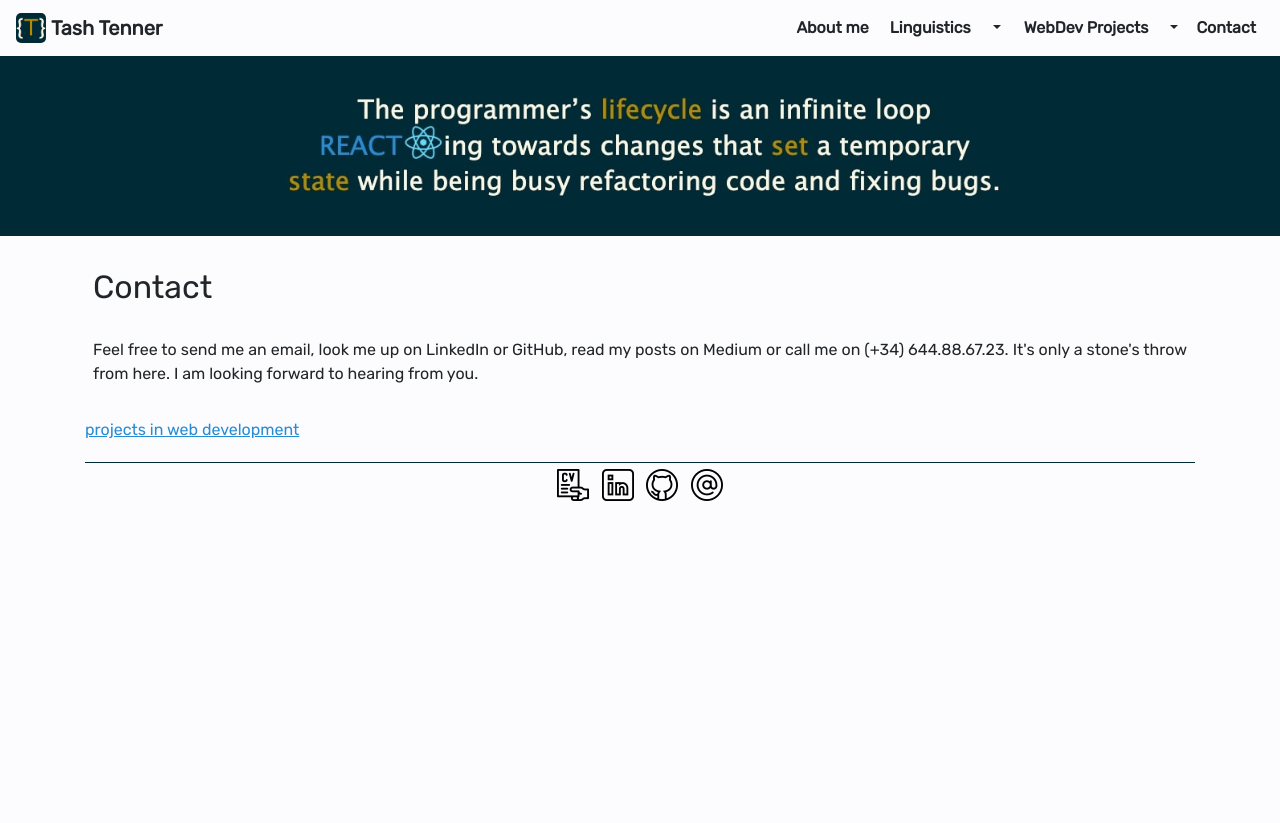
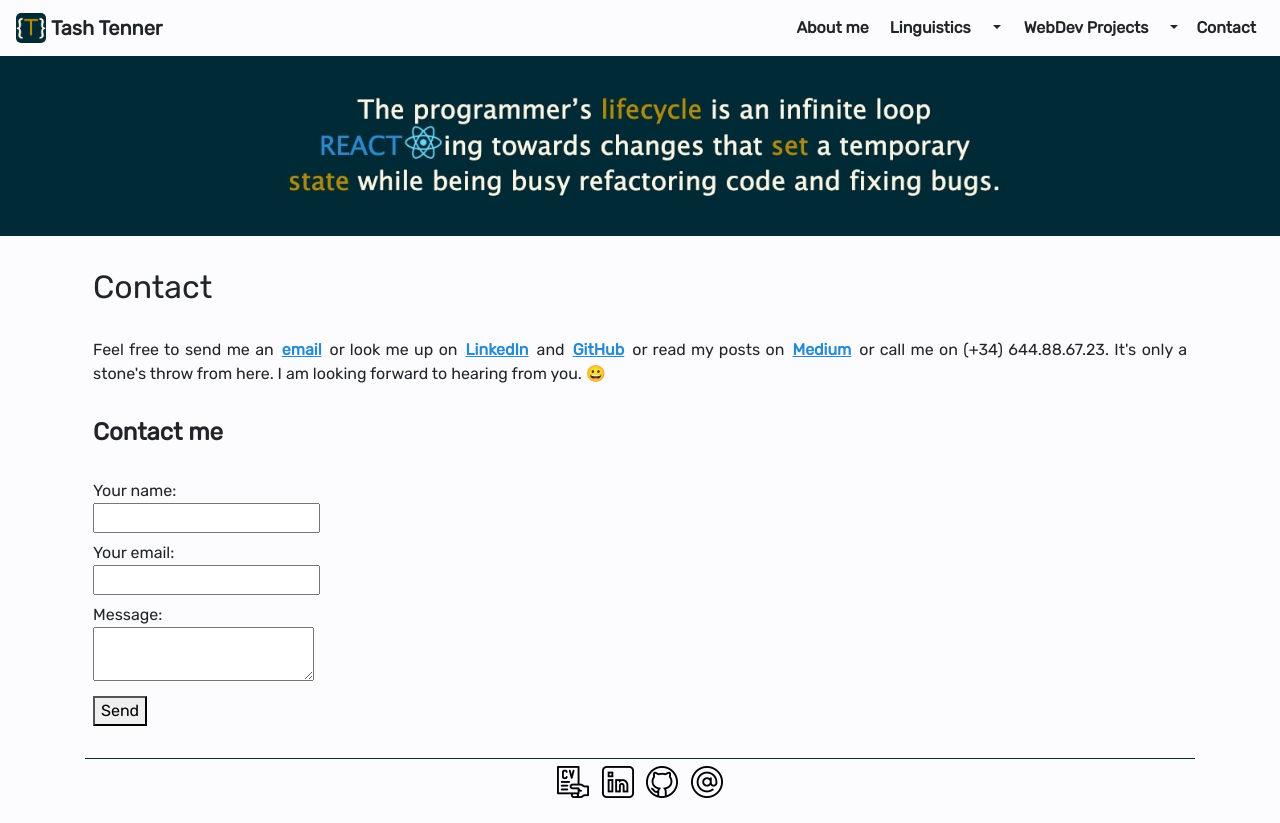
Before and after one commit to TashTenner/portfolioReactFront, a React (Create React App) app: page /contact in a window 1280 px wide. Before the commit the page ends 800 px from the top, so only its background shows below. Built offline with nearby package versions, Linux system fonts and the light colour scheme.

Commit message:
add netlify form

```diff
--- a/package.json
+++ b/package.json
@@ -3,9 +3,11 @@
   "version": "0.1.0",
   "private": true,
   "dependencies": {
+    "@reach/router": "^1.3.3",
     "axios": "^0.19.2",
     "bootstrap": "^4.4.1",
     "dotenv": "^8.2.0",
+    "gatsby-link": "^2.3.2",
     "normalize.css": "^8.0.1",
     "react": "^16.12.0",
     "react-bootstrap": "^1.0.0-beta.16",
--- a/src/views/About.js
+++ b/src/views/About.js
@@ -40,6 +40,10 @@ const StyledLink = styled.a`
   margin: 0.5em;
   color: #268bd2;
   font-weight: bold;
+  text-decoration: underline;
+    &:hover {
+      color: #838383;
+    }
 `;
 
 const StyledLinkRouter = styled(Link)`
@@ -123,7 +127,7 @@ class About extends Component {
           <DividedSkillsDiv>
             <SkillsTitle>Coding skills</SkillsTitle>
             <SkillsText className="no-margin-bottom">Main: JavaScript, React, HTML & CSS, Redux</SkillsText>
-            <SkillsText className="no-margin-top">Additional: MongoDB, Express, NodeJS, Bootstrap, Styled Components, Git & GitHub, ES6, Mongoose, RESTful WebServices, Postman, Mapbox, Balsamiq Wireframes</SkillsText>
+            <SkillsText className="no-margin-top">Additional: MongoDB, Express, NodeJS, Bootstrap, Styled Components, Git & GitHub, ES6, Mongoose, RESTful WebServices, Postman, Mapbox, Figma, Balsamiq Wireframes</SkillsText>
           </DividedSkillsDiv>
           <DividedSkillsDiv className="center">
             <SkillsTitle>Linguistic skills</SkillsTitle>
--- a/src/views/Contact.js
+++ b/src/views/Contact.js
@@ -1,15 +1,22 @@
 import React, { Component } from 'react';
-import { Link } from "react-router-dom";
 import styled from 'styled-components';
+import { navigateTo } from "gatsby-link";
+// import axios from "axios";
 
-const AboutBox = styled.div`
+function encode(data) {
+  return Object.keys(data)
+    .map(key => encodeURIComponent(key) + "=" + encodeURIComponent(data[key]))
+    .join("&");
+}
+
+const ContactBox = styled.div`
   .yellow-brown {
     color: #b58900;
     font-weight: bold;
   }
 `;
 
-const TitleAbout = styled.h1`
+const TitleContact = styled.h1`
   margin: 2rem 0.5rem;
 `;
 
@@ -18,8 +25,15 @@ const StyledDiv = styled.div`
   text-align: justify;
 `;
 
-const StyledLinkRouter = styled(Link)`
+const SubTitle = styled.h2`
+  margin: 2rem 0.5rem;
+  font-weight: bold;
+`;
+
+const StyledLink = styled.a`
+  margin: 0.5em;
   color: #268bd2;
+  font-weight: bold;
   text-decoration: underline;
     &:hover {
       color: #838383;
@@ -27,13 +41,191 @@ const StyledLinkRouter = styled(Link)`
 `;
 
 class Contact extends Component {
+
+  constructor(props) {
+    super(props);
+    this.state = {};
+  }
+
+  handleChange = e => {
+    this.setState({ [e.target.name]: e.target.value });
+  };
+
+  handleSubmit = e => {
+    e.preventDefault();
+    const form = e.target;
+    fetch("/", {
+      method: "POST",
+      headers: { "Content-Type": "application/x-www-form-urlencoded" },
+      body: encode({
+        "form-name": form.getAttribute("name"),
+        ...this.state
+      })
+    })
+      .then(() => navigateTo(form.getAttribute("action")))
+      .catch(error => alert(error));
+  };
+
+
+  // state = {
+  //   name: '',
+  //   message: '',
+  //   email: '',
+  //   sent: false,
+  //   buttonText: 'Send Message'
+  // }
+
+  // formSubmit = (e) => {
+  //   e.preventDefault()
+
+  //   this.setState({
+  //     buttonText: '...sending'
+  //   })
+
+  //   let data = {
+  //     name: this.state.name,
+  //     email: this.state.email,
+  //     message: this.state.message
+  //   }
+
+  //   axios.post('API_URI', data)
+  //     .then(res => {
+  //       this.setState({ sent: true }, this.resetForm())
+  //     })
+  //     .catch(() => {
+  //       console.log('Message not sent')
+  //     })
+  // }
+
+  // resetForm = () => {
+  //   this.setState({
+  //     name: '',
+  //     message: '',
+  //     email: '',
+  //     buttonText: 'Message Sent'
+  //   })
+  // }
+
   render() {
     return (
-      <AboutBox>
-        <TitleAbout>Contact</TitleAbout>
-        <StyledDiv>Feel free to send me an email, look me up on LinkedIn or GitHub, read my posts on Medium or call me on (+34) 644.88.67.23. It's only a stone's throw from here. I am looking forward to hearing from you.</StyledDiv>
-        <StyledLinkRouter to="/projects">projects in web development</StyledLinkRouter>
-      </AboutBox>
+      <ContactBox>
+        <TitleContact>Contact</TitleContact>
+        <StyledDiv>Feel free to send me an
+        <StyledLink href="mailto:mail@tash-tenner.com?subject=Hi" title="Mail" rel="noopener noreferrer">email</StyledLink>
+        or look me up on
+        <StyledLink href="https://www.linkedin.com/in/tashtenner/" title="LinkedIn" target="_blank" rel="noopener noreferrer">LinkedIn</StyledLink>
+        and
+        <StyledLink href="https://github.com/TashTenner" title="GitHub" target="_blank" rel="noopener noreferrer">GitHub</StyledLink>
+        or read my posts on
+        <StyledLink href="https://medium.com/@tashtenner" title="Medium" target="_blank" rel="noopener noreferrer">Medium</StyledLink>
+        or call me on (+34) 644.88.67.23. It's only a stone's throw from here. I am looking forward to hearing from you. <span role="img" aria-label="grinning">😀</span></StyledDiv>
+        <SubTitle>Contact me</SubTitle>
+
+        <StyledDiv>
+          <form
+            name="contact"
+            method="post"
+            action="/thanks/"
+            data-netlify="true"
+            data-netlify-honeypot="bot-field"
+            onSubmit={this.handleSubmit}
+          >
+            {/* The `form-name` hidden field is required to support form submissions without JavaScript */}
+            <input type="hidden" name="form-name" value="contact" />
+            <p hidden>
+              <label>
+                Don’t fill this out:{" "}
+                <input name="bot-field" onChange={this.handleChange} />
+              </label>
+            </p>
+            <p>
+              <label>
+                Your name:<br />
+                <input type="text" name="name" onChange={this.handleChange} />
+              </label>
+            </p>
+            <p>
+              <label>
+                Your email:<br />
+                <input type="email" name="email" onChange={this.handleChange} />
+              </label>
+            </p>
+            <p>
+              <label>
+                Message:<br />
+                <textarea name="message" onChange={this.handleChange} />
+              </label>
+            </p>
+            <p>
+              <button type="submit">Send</button>
+            </p>
+          </form>
+        </StyledDiv>
+
+
+
+        {/* <StyledDiv>
+          <form className="contact-form" onSubmit={(e) => this.formSubmit(e)}>
+            <div>
+              <label class="message" htmlFor="message-input">Your Message</label>
+              <textarea onChange={e => this.setState({ message: e.target.value })} name="message" class="message-input" type="text" placeholder="Please write your message here" value={this.state.message} required />
+            </div>
+
+            <div>
+              <label class="message-name" htmlFor="message-name">Your Name</label>
+              <input onChange={e => this.setState({ name: e.target.value })} name="name" class="message-name" type="text" placeholder="Your Name" value={this.state.name} />
+            </div>
+
+            <div>
+              <label class="message-email" htmlFor="message-email">Your Email</label>
+              <input onChange={(e) => this.setState({ email: e.target.value })} name="email" class="message-email" type="email" placeholder="your@email.com" required value={this.state.email} />
+            </div>
+
+            <div className="button--container">
+              <button type="submit" className="button button-primary">{this.state.buttonText}</button>
+            </div>
+          </form>
+
+
+          <form className="contact-form" method="POST" action="/contact">
+            <div className="form-field">
+              <label htmlFor="name">
+                <div className="label-content">Name:</div>
+                <input type="text" name="name" required />
+              </label>
+            </div>
+
+            <div className="form-field">
+              <label htmlFor="email">
+                <div className="label-content">Email:</div>
+                <input type="email" name="email" required />
+              </label>
+            </div>
+
+            <div className="form-field">
+              <label htmlFor="message">
+                <div className="label-content">Message:</div>
+                <textarea className="stretch" name="message" rows="5" required />
+              </label>
+            </div>
+
+            <button type="submit">Send</button>
+
+            <div>
+              {window.location.hash === '#success' &&
+                <div id="success">
+                  <p>Your message has been sent!</p>
+                </div>
+              }
+              {window.location.hash === '#error' &&
+                <div id="error">
+                  <p>An error occured while submitting the form.</p>
+                </div>
+              }
+            </div>
+          </form>
+        </StyledDiv> */}
+      </ContactBox>
     );
   }
 }
--- a/src/views/Linguistics/Etymology.js
+++ b/src/views/Linguistics/Etymology.js
@@ -1,11 +1,30 @@
 import React, { Component } from 'react';
+import styled from 'styled-components';
+
+const EtymologyBox = styled.div`
+  .yellow-brown {
+    color: #b58900;
+    font-weight: bold;
+  }
+`;
+
+const TitleEtymology = styled.h1`
+  margin: 2rem 0.5rem;
+`;
+
+const StyledDiv = styled.div`
+  margin: 2rem 0.5rem;
+  text-align: justify;
+`;
 
 class Etymology extends Component {
   render() {
     return (
-      <div>
-        Etymology
-      </div>
+      <EtymologyBox>
+        <TitleEtymology><span role="img" aria-label="construction">🚧</span> Etymology</TitleEtymology>
+        <StyledDiv>Etymology - Origin and underlying meaning of a word</StyledDiv>
+      </EtymologyBox>
+
     );
   }
 }
--- a/src/views/Linguistics/Lessons.js
+++ b/src/views/Linguistics/Lessons.js
@@ -1,11 +1,30 @@
 import React, { Component } from 'react';
+import styled from 'styled-components';
+
+const LessonsBox = styled.div`
+  .yellow-brown {
+    color: #b58900;
+    font-weight: bold;
+  }
+`;
+
+const TitleLessons = styled.h1`
+  margin: 2rem 0.5rem;
+`;
+
+const StyledDiv = styled.div`
+  margin: 2rem 0.5rem;
+  text-align: justify;
+`;
 
 class Lessons extends Component {
   render() {
     return (
-      <div>
-        Lessons
-      </div>
+      <LessonsBox>
+        <TitleLessons><span role="img" aria-label="construction">🚧</span> Lessons</TitleLessons>
+        <StyledDiv>Lessons - German for Spanish speakers</StyledDiv>
+      </LessonsBox>
+
     );
   }
 }
--- a/src/views/Linguistics/Phonology.js
+++ b/src/views/Linguistics/Phonology.js
@@ -1,11 +1,31 @@
 import React, { Component } from 'react';
+import styled from 'styled-components';
+
+const PhonologyBox = styled.div`
+  .yellow-brown {
+    color: #b58900;
+    font-weight: bold;
+  }
+`;
+
+const TitlePhonology = styled.h1`
+  margin: 2rem 0.5rem;
+`;
+
+const StyledDiv = styled.div`
+  margin: 2rem 0.5rem;
+  text-align: justify;
+`;
 
 class Phonology extends Component {
   render() {
     return (
-      <div>
-        While phonetics concerns the physical production, acoustic transmission and perception of the sounds of speech,[3][4] phonology describes the way sounds function within a given language or across languages to encode meaning.
-      </div>
+      <PhonologyBox>
+        <TitlePhonology><span role="img" aria-label="construction">🚧</span> Phonology</TitlePhonology>
+        <StyledDiv>Phonology & Sound Symbolism - From a pointy "i" to a voluminous "a" and "o"</StyledDiv>
+        <StyledDiv>Phonetics looks at physical production, acoustic transmission and perception of the sounds of speech, whereas phonology analyses the way sounds function within a given language or across languages to encode meaning.</StyledDiv>
+      </PhonologyBox>
+
     );
   }
 }
--- a/src/views/Projects.js
+++ b/src/views/Projects.js
@@ -1,12 +1,74 @@
 import React, { Component } from 'react';
 import { Link } from "react-router-dom";
 import projectService from "../services/projectService";
+import styled from 'styled-components';
+import { device } from '../services/device';
+
+const ProjectsBox = styled.div`
+  @media ${device.sizeInbetween} {
+    display: flex;
+    align-items: flex-start;
+    margin: 0 auto;
+  }
+`;
+
+const LeftBox = styled.div`
+  @media ${device.sizeInbetween} {
+    width: 66%;
+  }
+`;
+
+const MarginTB = styled.div`
+  margin-top: 0.5rem;
+  margin-bottom: 0.5rem;
+`;
+
+const TitleProjects = styled.h1`
+  margin: 2rem 0.5rem;
+`;
+
+const StyledLi = styled.li`
+  margin: 0.5rem 2rem;
+  list-style-type: circle;
+`;
+
+const SubTitle = styled.h2`
+  margin: 2rem 0.5rem;
+  font-weight: bold;
+`;
+
+const SubTitleLinks = styled.h2`
+  font-weight: bold;
+`;
+
+const Links = styled.div`
+  display: flex;
+  align-items: center;
+  flex-direction: column;
+  border-radius: 4px;
+  margin: 2rem 1rem;
+  padding: 1.5rem;
+  text-align: center;
+  background: #268bd280;
+  @media ${device.sizeInbetween} {
+    width: 33%;
+    position: sticky;
+    top: 50px;
+  }
+`;
+
+const StyledLink = styled(Link)`
+  color: #268bd2;
+  text-decoration: underline;
+    &:hover {
+      color: #838383;
+    }
+`;
 
 class Projects extends Component {
   state = {
     projects: [],
     loading: true,
-    // redirect: false
   };
 
   async componentDidMount() {
@@ -24,24 +86,40 @@ class Projects extends Component {
   render() {
     const { projects, loading } = this.state;
     return (
-      <div>
-        Projects
-        {/* <ProjectCard project={project} /> */}
+
+      <ProjectsBox>
+        <LeftBox>
+          <TitleProjects>Web Development</TitleProjects>
+          <SubTitle>Certificate:</SubTitle>
+          <ul>
+            <StyledLi>Ironhack - Web Development Barcelona, May 2019 - December 2019, Part Time: <a href="https://www.credential.net/1d259fcf-950b-499e-84ea-3c93b2d5a301" target="_blank" rel="noopener noreferrer">Graduation Certificate</a></StyledLi>
+          </ul>
+          <SubTitle>What motivates me to code:</SubTitle>
+          <ul>
+            <StyledLi>Coding solves real world issues and empoweres us to communicate, order items, accept payments, connect, share & collaborate.</StyledLi>
+            <StyledLi>Programming gives me a sense of control, as I am in charge of solving the puzzle.</StyledLi>
+            <StyledLi>I can see myself improving and enjoy lifelong learning for personal and professional reasons.</StyledLi>
+            <StyledLi>I can observe how the programming world and coding languages change over time.</StyledLi>
+          </ul>
+        </LeftBox>
+        <Links>
+          <SubTitleLinks>Projects:</SubTitleLinks>
           <div>
             <ul>
               {!loading && projects.map((project) => {
                 return (
                   project ?
-                  <div key={project._id}>
-                    <Link to={`/projects/${project.titleURL}`}>{project.title}</Link>
-                  </div>
-                  : <div></div>
+                    <MarginTB key={project._id}>
+                      <StyledLink to={`/projects/${project.titleURL}`}>{project.title}</StyledLink>
+                    </MarginTB>
+                    : <div key={project._id}></div>
                 )
               })}
               {loading && <div>loading...</div>}
             </ul>
           </div>
-      </div>
+        </Links>
+      </ProjectsBox>
     );
   }
 }
```
Also changed, not shown: 1 other file (tests, documents, lock files or other folders). Lines whose indentation alone changed are shown as unchanged.
